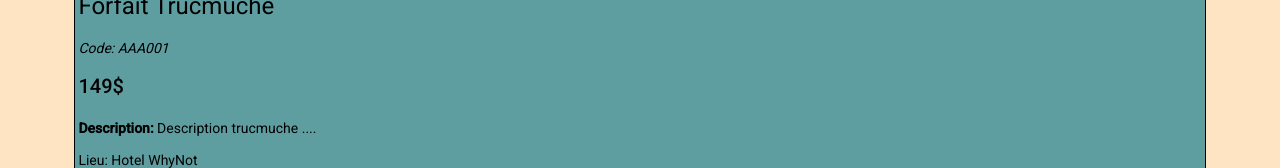
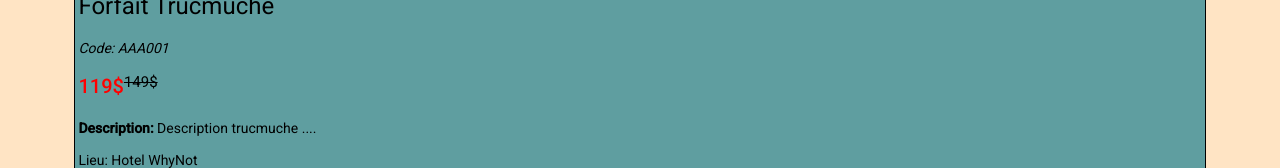
Before and after one commit to angelayke/PRGM-Web3-exercice-forfaiterie, an Angular app: page / in a window 1280 px wide. Shown: the part 402-570 px from the top of the page. Built offline with nearby package versions, Linux system fonts and the light colour scheme.

Commit message:
ajout ngclass aux prix

```diff
--- a/src/app/forfait.ts
+++ b/src/app/forfait.ts
@@ -13,4 +13,5 @@ export interface Forfait {
     nouveauprix?: number;
     avis: Avis[];
     premium?: boolean;
+    color?: string;
 }
--- a/src/app/forfait/forfait.component.html
+++ b/src/app/forfait/forfait.component.html
@@ -5,8 +5,9 @@
         <h1>{{forfait?.nom}}</h1>
         <p><em>Code: {{forfait?.code}}</em></p>
     </div>
-    <div>
-        <h2>{{forfait?.prix}}$</h2>
+    <div class="flex-container">
+        <h2 [ngClass]="'color'">{{forfait?.nouveauprix}}$</h2>
+        <h4 [ngClass]="'line'">{{forfait?.prix}}$</h4>
     </div>
 
     <p><strong>Description:</strong> {{forfait?.description}}</p>
--- a/src/app/mock-forfaits.ts
+++ b/src/app/mock-forfaits.ts
@@ -47,6 +47,7 @@ export const FORFAITS: Forfait[] = [
         dateFin: '2022-11-21',
         prix: 239,
         nouveauprix: 199,
+
         avis: [
           {note:2, commentaires:'Commentaire sur le forfait machin'},
           {note: 4, commentaires: 'Commentaire sur le forfait machin'},
--- a/src/styles.css
+++ b/src/styles.css
@@ -6,3 +6,11 @@
 
 html, body { height: 100%; }
 body { margin: 0; font-family: Roboto, "Helvetica Neue", sans-serif; }
+
+.color {
+    color: red;
+}
+
+.line {
+    text-decoration: line-through;
+  }
```
